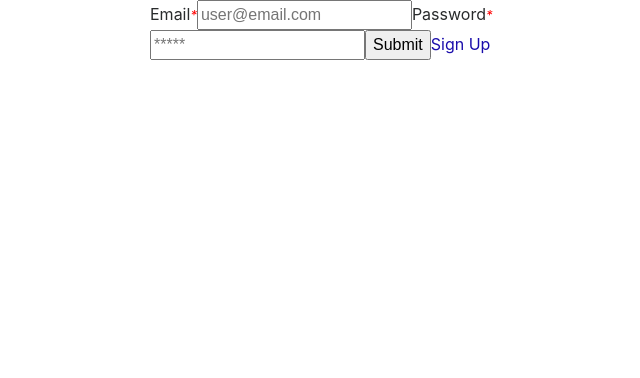
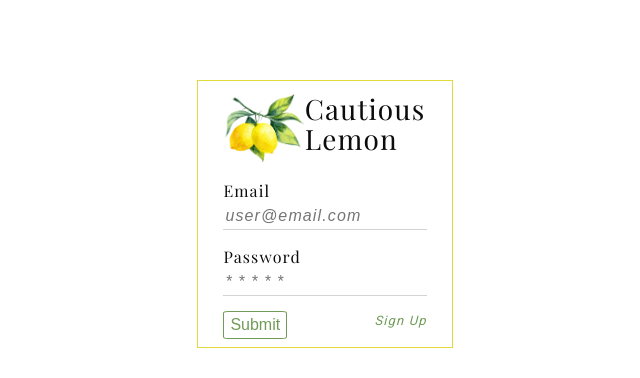
Before and after one commit to jsogard/cautious-lemon, a Next.js app: page / in a window 1280 px wide. Shown: the top 378 px of the page, without its empty margins (315-955 px from the left). Built offline with nearby package versions, Linux system fonts and the light colour scheme.

Commit message:
make login beautiful

```diff
--- a/components/field.js
+++ b/components/field.js
@@ -2,15 +2,25 @@ import { ErrorMessage } from 'formik'
 
 export default function InputField({ type, label, placeholder, field, form: {errors, touched}, required }) {
 
+    const getInputClassName = () => {
+        if(touched[field.name]) {
+            if(errors[field.name]) {
+                return 'error';
+            } else {
+                return 'valid';
+            }
+        }
+        return '';
+    }
+
     return (
-        <>
-            <span class='label'>{ label || placeholder || field.name }</span>
-            { required && <span class='error'>*</span>}
-            <input className={ errors[field.name] && touched[field.name] ? 'error' : null }
+        <div>
+            <span class={`label ${required ? 'required' : ''}`}>{ label || placeholder || field.name }</span>
+            <input className={ getInputClassName() }
                 type={type}
                 {...field}
                 placeholder={placeholder} />
             <ErrorMessage className='error' name={field.name} component='span'/>
-        </>
+        </div>
     )
 }
--- a/components/login.js
+++ b/components/login.js
@@ -59,8 +59,7 @@ export default function Login({setUserId}) {
 
 	return (
 		<Row>
-			<Col />
-			<Col sm={4}>
+			<Col>
 				<Formik
 					initialValues={ { email: '', password: '' } }
 					validationSchema={ isSignup ? SignupSchema : LoginSchema }
@@ -69,23 +68,29 @@ export default function Login({setUserId}) {
 						{({ errors, touched, isSubmitting }) =>
 						(
 							<Form noValidate>
-								<Field type='email' name='email' placeholder='user@email.com' label='Email' component={InputField} required />
-								<Field type='password' name='password' placeholder='*****' label='Password' component={InputField} required />
+
+								<div id='title-card'>
+									<img src='/img/lemon.png' />
+									<h3>Cautious Lemon</h3>
+								</div>
+
+								<Field type='email' name='email' placeholder='user@email.com' label='Email' component={InputField} />
+								<Field type='password' name='password' placeholder='* * * * *' label='Password' component={InputField} />
 
 								{isSignup && (
-									<Field type='password' name='confirm' placeholder='*****' label='Confirm password' component={InputField} required />
+									<Field type='password' name='confirm' placeholder='* * * * *' label='Confirm Password' component={InputField} />
 								)}
 
-								<button type="submit" disabled={ isSubmitting } >
-									Submit
-								</button>
-
-								<span class='click' onClick={ () => toggleSignup() }>{ isSignup ? 'Log In' : 'Sign Up' }</span>
+								<div id='controls'>
+									<button type="submit" disabled={ isSubmitting } >
+										{ isSubmitting ? '...' : 'Submit' }
+									</button>
+									<span class='click' onClick={ () => toggleSignup() }>{ isSignup ? 'Log In' : 'Sign Up' }</span>
+								</div>
 							</Form>
 						)}
 					</Formik>
 			</Col>
-			<Col />
 		</Row>
 
 		);
--- a/pages/_login.less
+++ b/pages/_login.less
@@ -1,7 +1,82 @@
+@import "./_styles.less";
+
+form {
+    max-width: 20vw;
+    border: 1px solid @primary-color;
+    color: @black;
+    font-family: @sansserif-font;
+    letter-spacing: .07rem;
+    margin: auto;
+    margin-top: 10vh;
+
+    div {
+
+        display: flex;
+        flex-direction: column;
+        padding: 3% 10%;
+
+        &#title-card {
+
+            padding-top: 5%;
+            flex-direction: row;
+            font-family: @serif-font;
+
+            img {
+                max-width: 40%;
+            }
+        }
+
+        span.label {
+
+            font-family: @serif-font;
+
+            &.required::after {
+                content: '*';
+                color: red;
+            }
+
+        }
+
+        input {
+            border: none;
+            border-bottom: 1px solid lightgray;
+            font-style: italic;
+            color: hsl(0, 0%, 30%);
+
+            &:focus {
+                outline: none;
+                border-bottom: 1px solid;
+            }
+
+            &.valid {
+                border-color: @dark-green;
+            }
+
+            &.error {
+                border-color: red;
+            }
+
+            &::placeholder {
+                letter-spacing: .07rem;
+            }
+        }
+
+        &#controls {
+            flex-direction: row;
+
+            button[type='submit'] {
+                background-color: white;
+                border: 1px solid @secondary-color;
+                border-radius: 8%;
+                color: @secondary-color;
+                cursor: pointer;
+            }
+        }
+    }
 
 
-form span {
 
+    span {
         &.error {
             color: red;
             font-style: italic;
@@ -9,13 +84,11 @@ form span {
         }
 
         &.click {
-        color:rgb(26, 13, 171);
+            color: @secondary-color;
+            cursor: pointer;
+            font-style: italic;
+            margin-left: auto;
+            font-size: small;
         }
     }
-
-form input {
-
-    &.error {
-        border-color: red;
 }
-}
--- /dev/null
+++ b/pages/_styles.less
@@ -0,0 +1,14 @@
+
+
+
+@primary-color: #e1da3d;
+@secondary-color-light: #d8e8ad;
+@secondary-color: #709c57;
+@secondary-color-dark: #2c5e31;
+@dark-green: #2c5e31;
+@black: #0c0c0c;
+@grey: #81ac8c;
+
+
+@serif-font: 'Playfair Display', serif;
+@sansserif-font: 'Roboto', sans-serif;
--- a/pages/index.js
+++ b/pages/index.js
@@ -19,6 +19,7 @@ export default function Index() {
 		<div>
 			<Head>
 				<link rel="stylesheet" href="https://maxcdn.bootstrapcdn.com/bootstrap/4.0.0-alpha.6/css/bootstrap.min.css" />
+				<link href="https://fonts.googleapis.com/css2?family=Playfair+Display:wght@400;700&family=Roboto:wght@400;700&display=swap" rel="stylesheet" />
 			</Head>
 		<Container>
 			{getContent()}
```
Also changed, not shown: public/img/lemon.png (added). Lines whose indentation alone changed are shown as unchanged.
